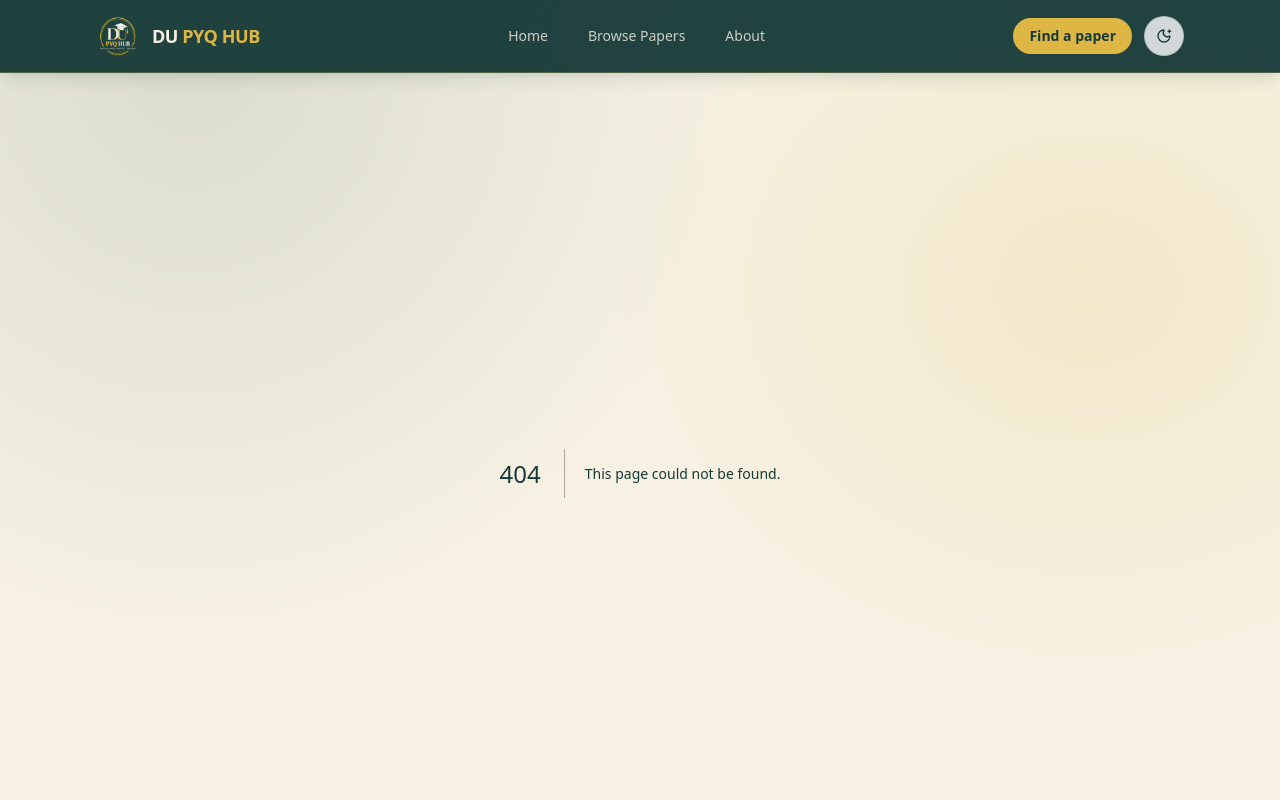
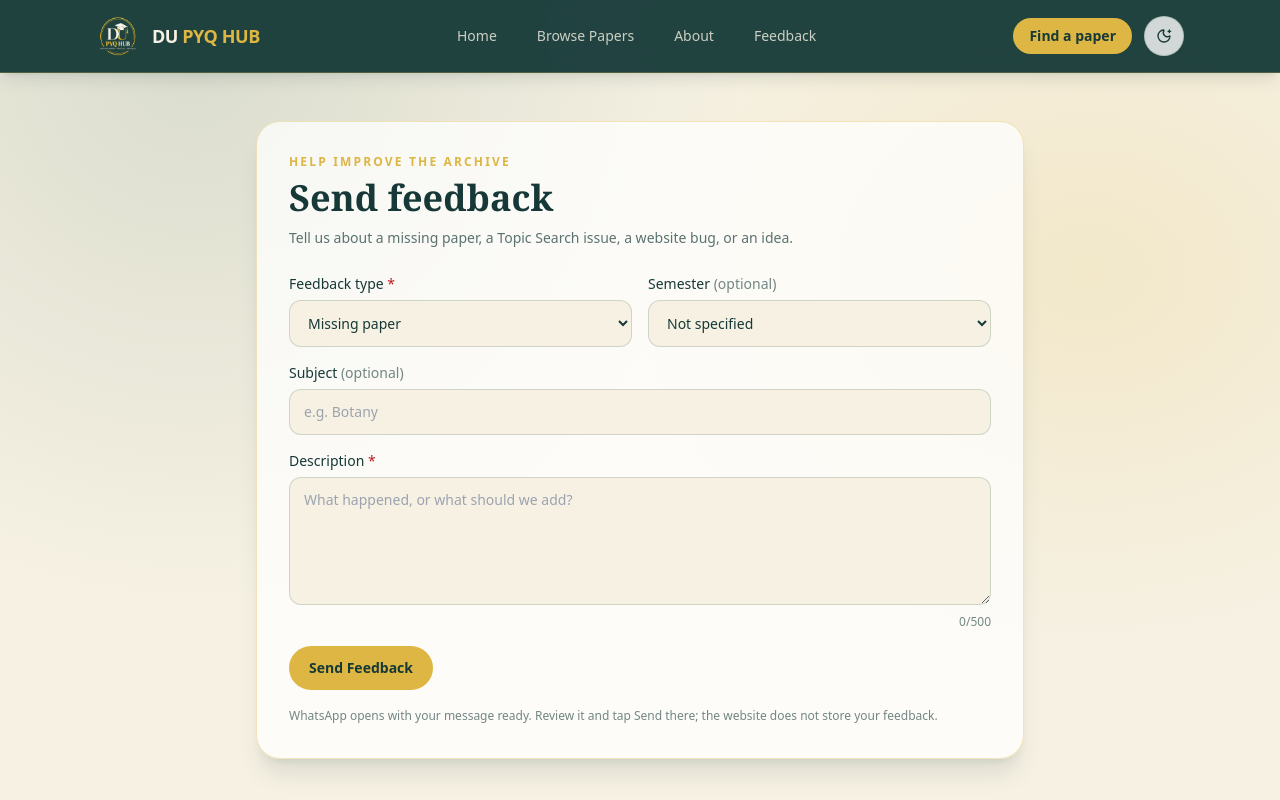
Before and after one commit to HarshSambharwal/DU-PYQ-LIBRARY, a Next.js app: page /feedback in a window 1280 px wide. Before the commit this address had no page. Shown: the top 800 px of the page. Built offline with nearby package versions, Linux system fonts and the light colour scheme.

Commit message:
Add WhatsApp feedback feature

```diff
--- /dev/null
+++ b/app/feedback/page.tsx
@@ -0,0 +1,22 @@
+import type { Metadata } from "next";
+import { FeedbackForm } from "@/components/feedback/feedback-form";
+
+export const metadata: Metadata = {
+  title: "Feedback | DU PYQ HUB",
+  description: "Report missing papers, Topic Search issues, website bugs, or suggest improvements.",
+};
+
+export default function FeedbackPage() {
+  return (
+    <section className="mx-auto max-w-3xl py-8 sm:py-12">
+      <div className="rounded-3xl border border-palette-gold/35 bg-white/75 p-5 shadow-xl shadow-palette-deep/10 dark:bg-palette-deep/80 sm:p-8">
+        <p className="text-xs font-semibold uppercase tracking-[0.18em] text-palette-gold">Help improve the archive</p>
+        <h1 className="mt-2 font-serif text-3xl font-semibold text-palette-deep dark:text-palette-cream sm:text-4xl">Send feedback</h1>
+        <p className="mt-2 text-sm leading-6 text-palette-deep/70 dark:text-palette-cream/70">
+          Tell us about a missing paper, a Topic Search issue, a website bug, or an idea.
+        </p>
+        <FeedbackForm />
+      </div>
+    </section>
+  );
+}
--- /dev/null
+++ b/components/feedback/feedback-form.tsx
@@ -0,0 +1,91 @@
+"use client";
+
+import { type FormEvent, useMemo, useState } from "react";
+
+const FEEDBACK_TYPES = [
+  ["missing_paper", "Missing paper"],
+  ["topic_search_issue", "Topic Search issue / incorrect result"],
+  ["website_bug", "Website bug"],
+  ["suggestion", "Suggestion"],
+] as const;
+const MAX_DESCRIPTION_LENGTH = 500;
+
+const fieldClass = "mt-1.5 w-full rounded-xl border border-palette-green/20 bg-[#F6F1E3] px-3.5 py-3 text-sm text-palette-deep outline-none focus:border-palette-gold dark:bg-[#163937] dark:text-palette-cream";
+const WHATSAPP_NUMBER = (process.env.NEXT_PUBLIC_FEEDBACK_WHATSAPP_NUMBER ?? "").replace(/\D/g, "");
+
+export function FeedbackForm() {
+  const [error, setError] = useState("");
+  const [feedbackType, setFeedbackType] = useState<(typeof FEEDBACK_TYPES)[number][0]>("missing_paper");
+  const [semester, setSemester] = useState("");
+  const [subject, setSubject] = useState("");
+  const [description, setDescription] = useState("");
+  const message = useMemo(() => {
+    const typeLabel = FEEDBACK_TYPES.find(([value]) => value === feedbackType)?.[1] ?? feedbackType;
+    const optionalFields = [
+      semester ? `Semester: Semester ${semester}` : "",
+      subject.trim() ? `Subject: ${subject.trim()}` : "",
+    ].filter(Boolean).join("\n");
+
+    return `NEW FEEDBACK — DU PYQ HUB\n\nHello DU PYQ HUB Team!\n\nFeedback Category: ${typeLabel}${optionalFields ? `\n${optionalFields}` : ""}\n\nDescription:\n${description.trim()}\n\nThank you for taking the time to help us improve DU PYQ HUB. Your feedback helps us make the archive more useful for students.`;
+  }, [description, feedbackType, semester, subject]);
+
+  async function handleSubmit(event: FormEvent<HTMLFormElement>) {
+    event.preventDefault();
+    setError("");
+
+    const cleanDescription = description.trim();
+    if (!cleanDescription || cleanDescription.length > MAX_DESCRIPTION_LENGTH) {
+      setError("Enter a description of up to 500 characters.");
+      return;
+    }
+
+    if (WHATSAPP_NUMBER.length < 8 || WHATSAPP_NUMBER.length > 15) {
+      setError("WhatsApp is not configured yet. Please try again later.");
+      return;
+    }
+
+    if (!message.trim() || message.includes("\uFFFD")) {
+      setError("The feedback message could not be prepared correctly. Please try again.");
+      return;
+    }
+    window.location.assign(`https://wa.me/${WHATSAPP_NUMBER}?text=${encodeURIComponent(message)}`);
+  }
+
+  return (
+    <form className="mt-6 space-y-4" onSubmit={handleSubmit}>
+      <div className="grid gap-4 sm:grid-cols-2">
+        <label className="block text-sm font-medium">
+          Feedback type <span aria-hidden="true" className="text-red-700">*</span>
+          <select className={fieldClass} value={feedbackType} onChange={(event) => setFeedbackType(event.target.value as typeof feedbackType)} required>
+            {FEEDBACK_TYPES.map(([value, label]) => <option key={value} value={value}>{label}</option>)}
+          </select>
+        </label>
+        <label className="block text-sm font-medium">
+          Semester <span className="font-normal text-palette-deep/60 dark:text-palette-cream/60">(optional)</span>
+          <select className={fieldClass} value={semester} onChange={(event) => setSemester(event.target.value)}>
+            <option value="">Not specified</option>
+            {Array.from({ length: 8 }, (_, index) => String(index + 1)).map((value) => <option key={value} value={value}>Semester {value}</option>)}
+          </select>
+        </label>
+      </div>
+
+      <label className="block text-sm font-medium">
+        Subject <span className="font-normal text-palette-deep/60 dark:text-palette-cream/60">(optional)</span>
+        <input className={fieldClass} value={subject} onChange={(event) => setSubject(event.target.value)} maxLength={120} placeholder="e.g. Botany" />
+      </label>
+
+      <label className="block text-sm font-medium">
+        Description <span aria-hidden="true" className="text-red-700">*</span>
+        <textarea className={`${fieldClass} min-h-32 resize-y`} value={description} onChange={(event) => setDescription(event.target.value)} maxLength={MAX_DESCRIPTION_LENGTH} required placeholder="What happened, or what should we add?" aria-describedby="feedback-description-count" />
+        <span id="feedback-description-count" className="mt-1 block text-right text-xs text-palette-deep/60 dark:text-palette-cream/60">{description.length}/{MAX_DESCRIPTION_LENGTH}</span>
+      </label>
+
+      {error && <p role="alert" className="rounded-xl border border-red-500/30 bg-red-50 px-4 py-3 text-sm text-red-800">{error}</p>}
+
+      <button type="submit" className="w-full rounded-full bg-palette-gold px-5 py-3 text-sm font-semibold text-palette-deep transition hover:bg-[#E8C65F] sm:w-auto">
+        Send Feedback
+      </button>
+      <p className="text-xs leading-5 text-palette-deep/60 dark:text-palette-cream/60">WhatsApp opens with your message ready. Review it and tap Send there; the website does not store your feedback.</p>
+    </form>
+  );
+}
--- a/components/layout/footer.tsx
+++ b/components/layout/footer.tsx
@@ -21,6 +21,7 @@ export function Footer() {
           <Link href="/" className="transition hover:text-palette-gold">Home</Link>
           <Link href="/browse" className="transition hover:text-palette-gold">Browse papers</Link>
           <Link href="/about" className="transition hover:text-palette-gold">About</Link>
+          <Link href="/feedback" className="transition hover:text-palette-gold">Feedback</Link>
         </div>
       </div>
       <div className="border-t border-white/10">
--- a/components/layout/navbar.tsx
+++ b/components/layout/navbar.tsx
@@ -1,14 +1,21 @@
+"use client";
+
+import { useState } from "react";
 import Link from "next/link";
 import Image from "next/image";
+import { Menu, X } from "lucide-react";
 import { ThemeToggle } from "@/components/theme-toggle";
 
 const navItems = [
   { href: "/", label: "Home" },
   { href: "/browse", label: "Browse Papers" },
   { href: "/about", label: "About" },
+  { href: "/feedback", label: "Feedback" },
 ];
 
 export function Navbar() {
+  const [mobileOpen, setMobileOpen] = useState(false);
+
   return (
     <header className="sticky top-0 z-40 border-b border-palette-gold/25 bg-palette-deep/95 text-palette-cream shadow-lg shadow-palette-deep/10 backdrop-blur-lg">
       <div className="mx-auto flex h-[4.5rem] w-full max-w-6xl items-center justify-between px-4 sm:px-6 lg:px-8">
@@ -36,7 +43,7 @@ export function Navbar() {
           ))}
         </nav>
 
-        <div className="flex items-center gap-3">
+        <div className="flex items-center gap-2 sm:gap-3">
           <Link
             href="/browse"
             className="hidden rounded-full bg-palette-gold px-4 py-2 text-sm font-semibold text-palette-deep transition duration-200 hover:-translate-y-0.5 hover:bg-[#E8C65F] sm:inline-flex"
@@ -44,8 +51,35 @@ export function Navbar() {
             Find a paper
           </Link>
           <ThemeToggle />
+          <button
+            type="button"
+            className="inline-flex h-10 w-10 items-center justify-center rounded-full border border-palette-cream/20 text-palette-cream hover:bg-palette-green/55 md:hidden"
+            aria-label={mobileOpen ? "Close navigation menu" : "Open navigation menu"}
+            aria-expanded={mobileOpen}
+            aria-controls="mobile-navigation"
+            onClick={() => setMobileOpen((open) => !open)}
+          >
+            {mobileOpen ? <X className="h-5 w-5" /> : <Menu className="h-5 w-5" />}
+          </button>
         </div>
       </div>
+
+      {mobileOpen && (
+        <nav id="mobile-navigation" aria-label="Mobile navigation" className="border-t border-palette-gold/20 px-4 py-3 md:hidden">
+          <div className="mx-auto flex w-full max-w-6xl flex-col gap-1">
+            {navItems.map((item) => (
+              <Link
+                key={item.href}
+                href={item.href}
+                onClick={() => setMobileOpen(false)}
+                className="rounded-xl px-4 py-3 text-sm font-medium text-palette-cream/90 hover:bg-palette-green/55 hover:text-palette-gold"
+              >
+                {item.label}
+              </Link>
+            ))}
+          </div>
+        </nav>
+      )}
     </header>
   );
 }
```
